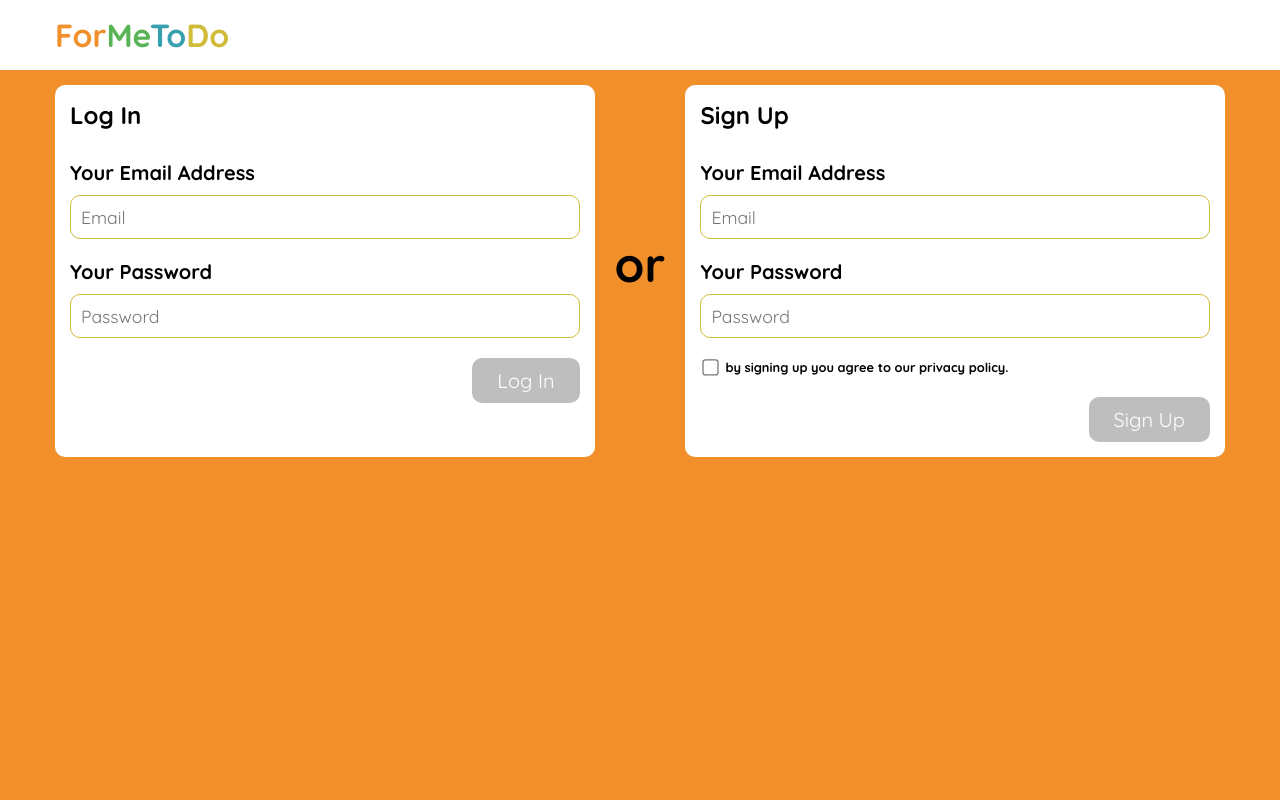
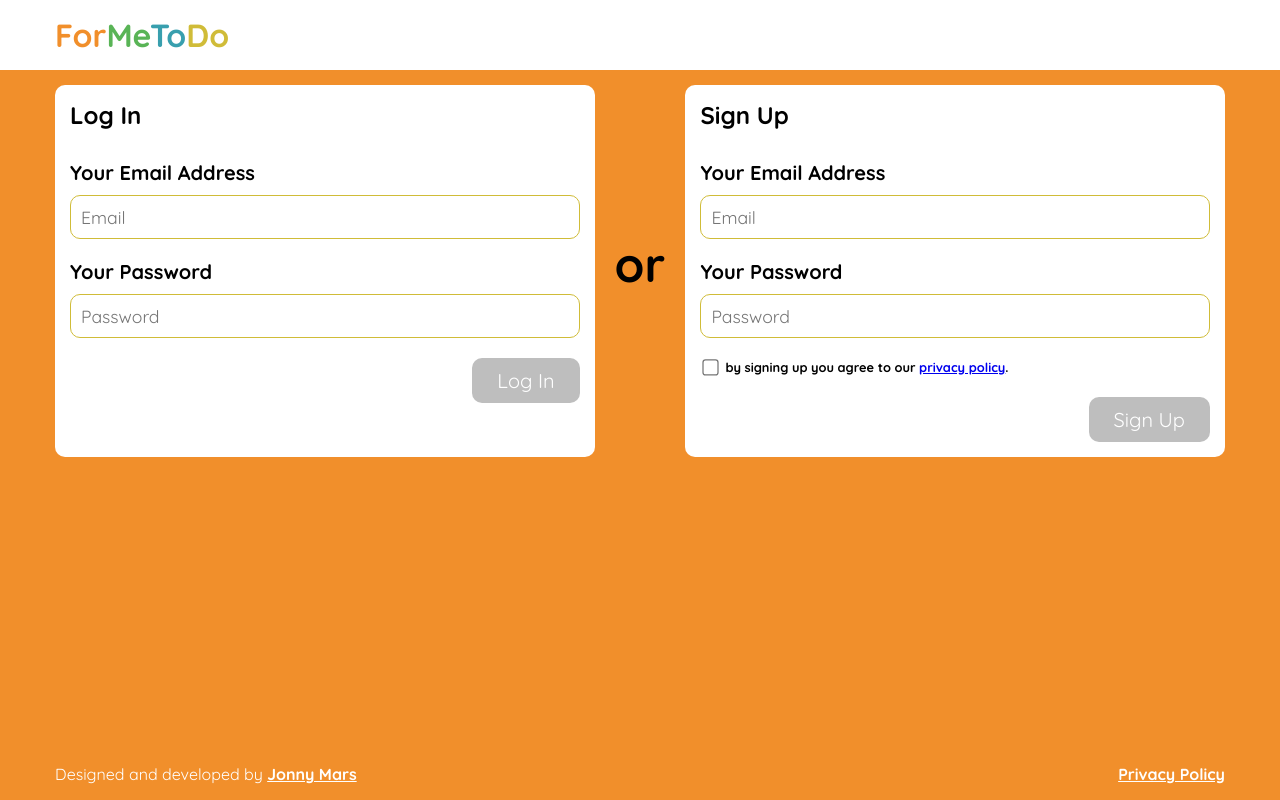
Before and after one commit to JonnyMars/for-me-to-do, a React (Create React App) app: page /login in a window 1280 px wide. Built offline with nearby package versions, Linux system fonts and the light colour scheme.

Commit message:
upd: added footer and privacy policy links

```diff
--- /dev/null
+++ b/src/_components/Footer/Footer.js
@@ -0,0 +1,14 @@
+import React from 'react'
+import { Link } from 'react-router-dom';
+import styles from "./Footer.module.scss";
+
+export default function Footer() {
+
+
+    return (
+        <footer className={`container ${styles.Footer} flex`}>
+            <p>Designed and developed by <a href="https://jonnymars.uk/" target="_blank">Jonny Mars</a></p>
+            <Link to="/privacy-policy">Privacy Policy</Link>
+        </footer>
+    )
+}
--- /dev/null
+++ b/src/_components/Footer/Footer.module.scss
@@ -0,0 +1,24 @@
+.Footer {
+
+    font-size: 1em;
+    align-items: center;
+    justify-content: space-between;
+    color: var(--white);
+    flex-wrap: wrap-reverse;
+    margin-top: 25px;
+
+    a {
+        color: var(--white);
+        font-weight: bold;
+
+        &:hover {
+            text-decoration: none;
+        }
+
+        &:first-child {
+            margin-right: 15px;
+        }
+    }
+
+
+}
--- a/src/_components/PrivateRoute/PrivateRoute.js
+++ b/src/_components/PrivateRoute/PrivateRoute.js
@@ -5,7 +5,6 @@ import {useAuth} from '../../_contexts/AuthContext'
 export default function PrivateRoute({component: Component, ...rest}) {
 
     const {currentUser} = useAuth();
-    console.log("PRIVATE ROUTE", currentUser)
 
     return (
         <Route
--- a/src/_components/UI/Input/Input.js
+++ b/src/_components/UI/Input/Input.js
@@ -1,4 +1,5 @@
 import React from 'react'
+import { Link } from 'react-router-dom';
 import styles from "./Input.module.scss";
 
 
@@ -38,7 +39,14 @@ export default function Input(props) {
 
     }
 
-    const label = <label className={styles.Label}>{props.elementLabel}</label>;
+    let label = <label className={styles.Label}>{props.elementLabel}</label>;
+
+    if(props.elementLabel.indexOf("privacy policy") > -1) {
+        label = (
+            <label className={styles.Label}>by signing up you agree to our <Link to="/privacy-policy">privacy policy</Link>.</label>
+        )
+    }
+
 
     let content = (<>{label}{inputElement}</>)
     if(props.labelLast) {
--- a/src/_hoc/Layout/Layout.js
+++ b/src/_hoc/Layout/Layout.js
@@ -1,12 +1,16 @@
 import React from 'react';
+import Footer from '../../_components/Footer/Footer';
 import Navigation from '../../_components/Navigation/Navigation';
 import styles from "./Layout.module.scss";
 
 export default function Layout(props) {
     return (
         <div className={ styles.Layout }>
-            <Navigation />
-            {props.children}
+            <div className="site-container">
+                <Navigation />
+                {props.children}
+            </div>
+            <Footer />
         </div>
     )
 }
--- a/src/_hoc/Layout/Layout.module.scss
+++ b/src/_hoc/Layout/Layout.module.scss
@@ -1,4 +1,11 @@
 .Layout {
     min-height: 100vh;
     background-color: var(--orange);
+    display: flex;
+    flex-direction: column;
+    justify-content: space-between;
+
+    & > * {
+        width: 100%;
+    }
 }
```
